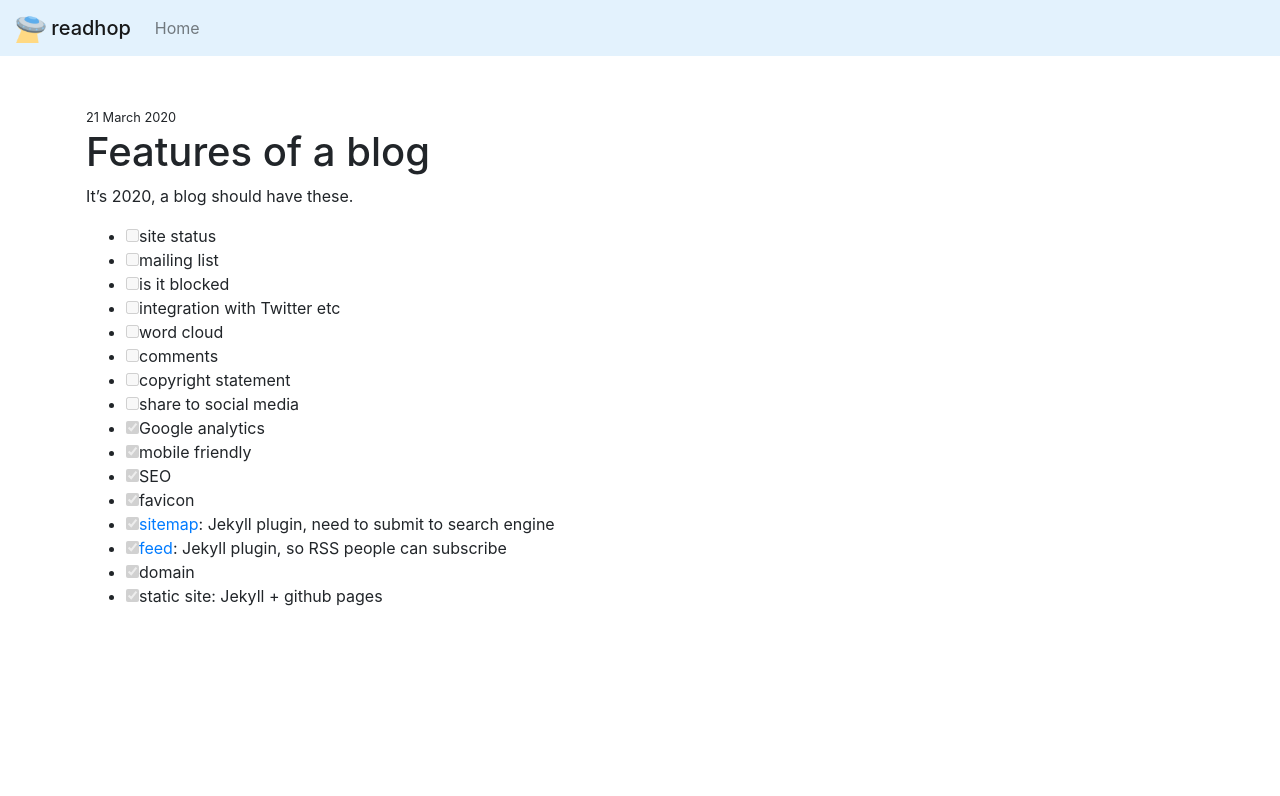
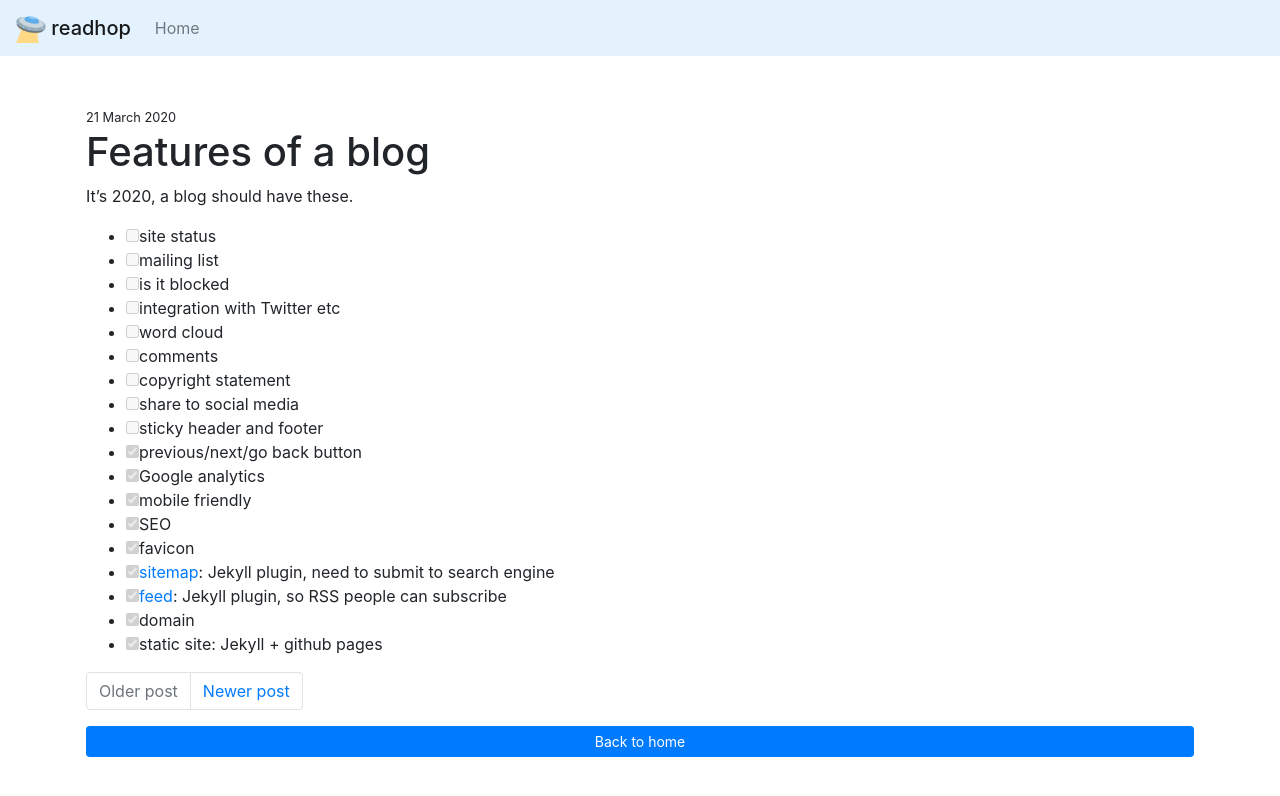
Before and after one commit to robocalpico/robocalpico.github.io, a Jekyll site: the page built from _posts/2020-03-21-features-of-a-blog.md, in a window 1280 px wide. Shown: the top 796 px of the page. Built offline with Jekyll 4.4.1, drawn with Linux system fonts in a browser that asks for light colours; comment, search, counter and statistics services are not loaded.

Commit message:
add responsive image and previous/next/go back button

```diff
--- a/_layouts/post.html
+++ b/_layouts/post.html
@@ -12,3 +12,23 @@ layout: default
 <!-- {% if page.tags %}
   <small>tags: <em>{{ page.tags | join: "</em> - <em>" }}</em></small>
 {% endif %} -->
+
+<nav aria-label="Page navigation example">
+  <ul class="pagination">
+    {% if page.previous != nil %}
+        <li class="page-item"><a class="page-link" href="{{ page.previous.url }}">Older post</a></li>
+    {% else %}
+        <li class="page-item disabled">
+            <a class="page-link" href="#" tabindex="-1" aria-disabled="true">Older post</a>
+        </li>
+    {% endif %}
+    {% if page.next != nil %}
+        <li class="page-item"><a class="page-link" href="{{ page.next.url }}">Newer post</a></li>
+    {% else %}
+        <li class="page-item disabled">
+            <a class="page-link" href="#" tabindex="-1" aria-disabled="true">Newer post</a>
+        </li>
+    {% endif %}
+  </ul>
+</nav>
+<a href="{{ site.url }}" role="button" class="btn btn-primary btn-block btn-sm">Back to home</a>
--- a/_posts/2020-03-21-features-of-a-blog.md
+++ b/_posts/2020-03-21-features-of-a-blog.md
@@ -16,6 +16,8 @@ It's 2020, a blog should have these.
 - [ ] comments
 - [ ] copyright statement
 - [ ] share to social media
+- [ ] sticky header and footer
+- [x] previous/next/go back button
 - [x] Google analytics
 - [x] mobile friendly
 - [x] SEO
```
Also changed, not shown: _posts/2020-03-29-weekly.md (+1 -1 lines).
